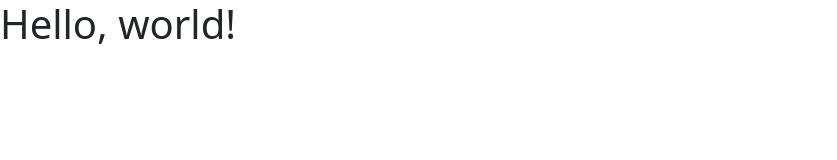
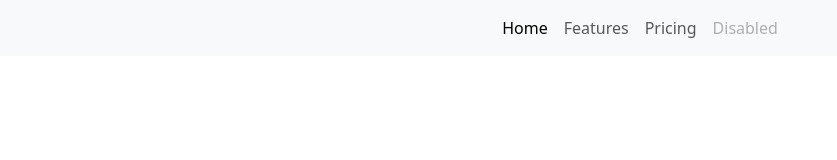
Before and after one commit to AleksandraRizoska/photography_site_bootstrap, a plain HTML site: page index.html in a window 1280 px wide. Shown: the whole page, without its empty margins (0-837 px from the left). Drawn offline with nearby package versions, Linux system fonts and the light colour scheme.

Commit message:
Added a navbar to index

```diff
--- a/index.html
+++ b/index.html
@@ -10,7 +10,28 @@
   </head>
   <body>
 
-    <h1>Hello, world!</h1>
+    <nav class="navbar navbar-expand-lg bg-body-tertiary">
+      <div class="d-flex container-md">
+        <div class="container-fluid d-flex">
+
+          <button class="navbar-toggler" type="button" data-bs-toggle="collapse" data-bs-target="#navbarNavAltMarkup" aria-controls="navbarNavAltMarkup" aria-expanded="false" aria-label="Toggle navigation">
+            <span class="navbar-toggler-icon"></span>
+          </button>
+
+          <div class="collapse navbar-collapse justify-content-center" id="navbarNavAltMarkup">
+            <div class="navbar-nav">
+              <a class="nav-link active" aria-current="page" href="#">Home</a>
+              <a class="nav-link" href="#">Features</a>
+              <a class="nav-link" href="#">Pricing</a>
+              <a class="nav-link disabled" aria-disabled="true">Disabled</a>
+            </div>
+          </div>
+
+        </div>
+
+    </div>
+    </nav>
+
     <script src="https://cdn.jsdelivr.net/npm/bootstrap@5.3.2/dist/js/bootstrap.bundle.min.js" integrity="sha384-C6RzsynM9kWDrMNeT87bh95OGNyZPhcTNXj1NW7RuBCsyN/o0jlpcV8Qyq46cDfL" crossorigin="anonymous"></script>
   </body>
 </html>
```
